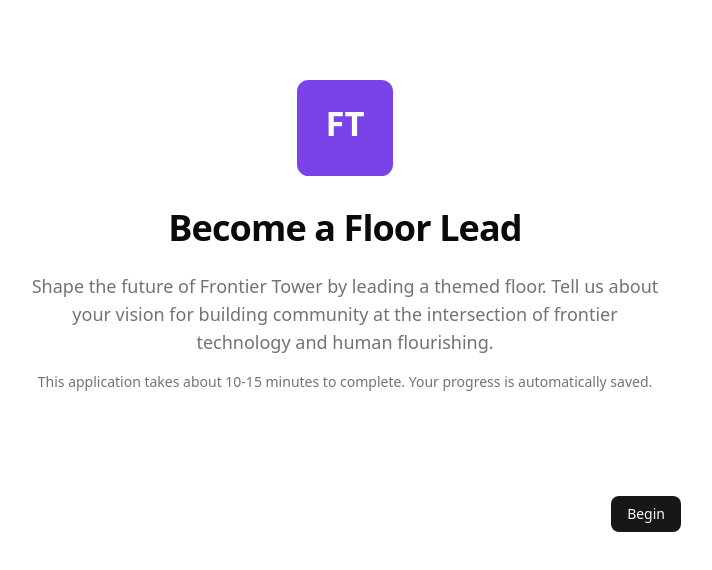
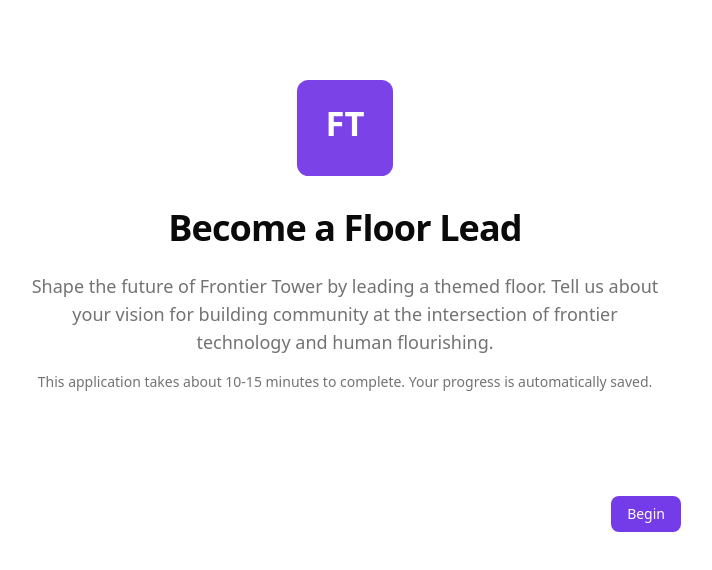
Before and after one commit to vmihalis/ft-form, a Next.js app: page /apply in a window 1280 px wide. Shown: the top 570 px of the page, without its empty margins (295-1007 px from the left). Built offline with nearby package versions, Linux system fonts and the light colour scheme; no server answers.

Commit message:
style(04-01): apply Frontier Tower brand purple to theme
- Update --primary to oklch(0.53 0.24 291) (#7b42e7)
- Update --primary-foreground to oklch(1 0 0) (white)
- Update --ring to brand purple for focus states
- Apply to both :root and .dark themes

```diff
--- a/src/app/globals.css
+++ b/src/app/globals.css
@@ -54,8 +54,8 @@
   --card-foreground: oklch(0.145 0 0);
   --popover: oklch(1 0 0);
   --popover-foreground: oklch(0.145 0 0);
-  --primary: oklch(0.205 0 0);
-  --primary-foreground: oklch(0.985 0 0);
+  --primary: oklch(0.53 0.24 291);
+  --primary-foreground: oklch(1 0 0);
   --secondary: oklch(0.97 0 0);
   --secondary-foreground: oklch(0.205 0 0);
   --muted: oklch(0.97 0 0);
@@ -65,7 +65,7 @@
   --destructive: oklch(0.577 0.245 27.325);
   --border: oklch(0.922 0 0);
   --input: oklch(0.922 0 0);
-  --ring: oklch(0.708 0 0);
+  --ring: oklch(0.53 0.24 291);
   --chart-1: oklch(0.646 0.222 41.116);
   --chart-2: oklch(0.6 0.118 184.704);
   --chart-3: oklch(0.398 0.07 227.392);
@@ -88,8 +88,8 @@
   --card-foreground: oklch(0.985 0 0);
   --popover: oklch(0.205 0 0);
   --popover-foreground: oklch(0.985 0 0);
-  --primary: oklch(0.922 0 0);
-  --primary-foreground: oklch(0.205 0 0);
+  --primary: oklch(0.53 0.24 291);
+  --primary-foreground: oklch(1 0 0);
   --secondary: oklch(0.269 0 0);
   --secondary-foreground: oklch(0.985 0 0);
   --muted: oklch(0.269 0 0);
@@ -99,7 +99,7 @@
   --destructive: oklch(0.704 0.191 22.216);
   --border: oklch(1 0 0 / 10%);
   --input: oklch(1 0 0 / 15%);
-  --ring: oklch(0.556 0 0);
+  --ring: oklch(0.53 0.24 291);
   --chart-1: oklch(0.488 0.243 264.376);
   --chart-2: oklch(0.696 0.17 162.48);
   --chart-3: oklch(0.769 0.188 70.08);
```
